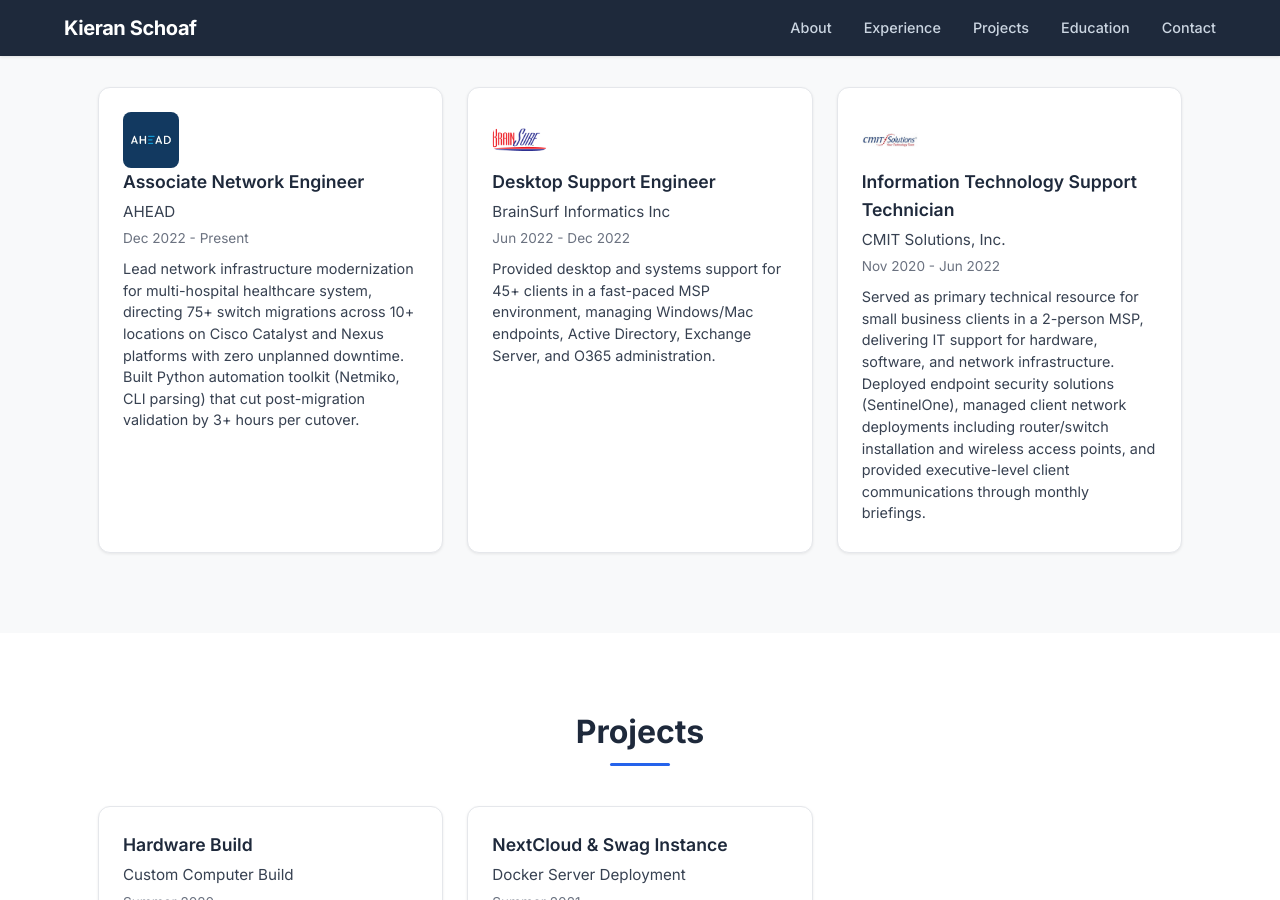
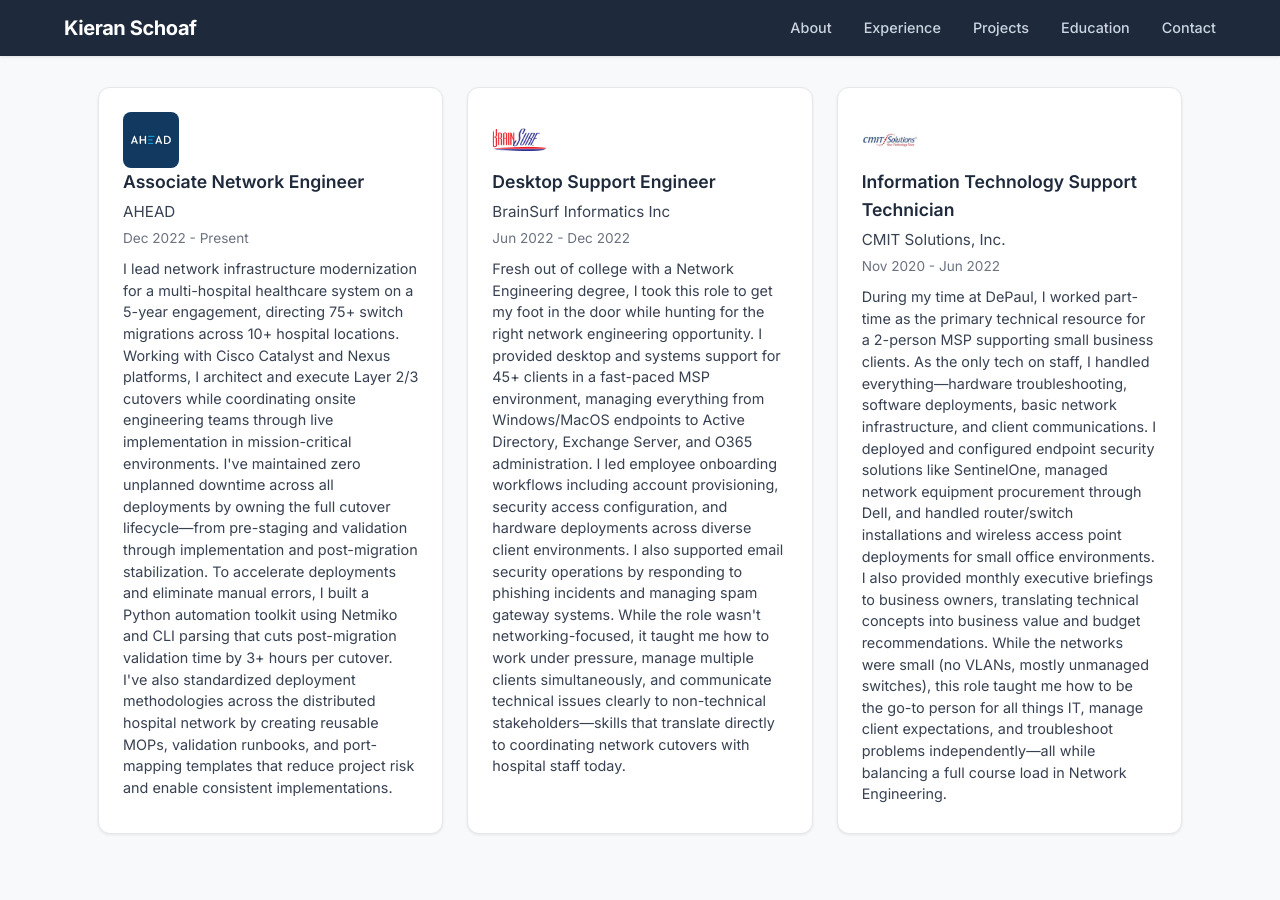
Before and after one commit to kischoaf/kischoaf.github.io, a Jekyll site: the page built from index.html, in a window 1280 px wide and 900 px high, scrolled down 880 px. Built offline with Jekyll 4.4.1, drawn with Linux system fonts in a browser that asks for light colours.

Commit message:
Rewrite all work experience descriptions with detailed narratives
Co-Authored-By: Claude Opus 4.6 <noreply@anthropic.com>

```diff
--- a/_data/experience.yml
+++ b/_data/experience.yml
@@ -2,16 +2,16 @@
   company: AHEAD
   logo: ahead.jpg
   dates: Dec 2022 - Present
-  desc: Lead network infrastructure modernization for multi-hospital healthcare system, directing 75+ switch migrations across 10+ locations on Cisco Catalyst and Nexus platforms with zero unplanned downtime. Built Python automation toolkit (Netmiko, CLI parsing) that cut post-migration validation by 3+ hours per cutover.
+  desc: I lead network infrastructure modernization for a multi-hospital healthcare system on a 5-year engagement, directing 75+ switch migrations across 10+ hospital locations. Working with Cisco Catalyst and Nexus platforms, I architect and execute Layer 2/3 cutovers while coordinating onsite engineering teams through live implementation in mission-critical environments. I've maintained zero unplanned downtime across all deployments by owning the full cutover lifecycle—from pre-staging and validation through implementation and post-migration stabilization. To accelerate deployments and eliminate manual errors, I built a Python automation toolkit using Netmiko and CLI parsing that cuts post-migration validation time by 3+ hours per cutover. I've also standardized deployment methodologies across the distributed hospital network by creating reusable MOPs, validation runbooks, and port-mapping templates that reduce project risk and enable consistent implementations.
 
 - role: Desktop Support Engineer
   company: BrainSurf Informatics Inc
   logo: Brainsurf.png
   dates: Jun 2022 - Dec 2022
-  desc: Provided desktop and systems support for 45+ clients in a fast-paced MSP environment, managing Windows/Mac endpoints, Active Directory, Exchange Server, and O365 administration.
+  desc: Fresh out of college with a Network Engineering degree, I took this role to get my foot in the door while hunting for the right network engineering opportunity. I provided desktop and systems support for 45+ clients in a fast-paced MSP environment, managing everything from Windows/MacOS endpoints to Active Directory, Exchange Server, and O365 administration. I led employee onboarding workflows including account provisioning, security access configuration, and hardware deployments across diverse client environments. I also supported email security operations by responding to phishing incidents and managing spam gateway systems. While the role wasn't networking-focused, it taught me how to work under pressure, manage multiple clients simultaneously, and communicate technical issues clearly to non-technical stakeholders—skills that translate directly to coordinating network cutovers with hospital staff today.
 
 - role: Information Technology Support Technician
   company: CMIT Solutions, Inc.
   dates: Nov 2020 - Jun 2022
   logo: cmit.jpg
-  desc: Served as primary technical resource for small business clients in a 2-person MSP, delivering IT support for hardware, software, and network infrastructure. Deployed endpoint security solutions (SentinelOne), managed client network deployments including router/switch installation and wireless access points, and provided executive-level client communications through monthly briefings.
+  desc: During my time at DePaul, I worked part-time as the primary technical resource for a 2-person MSP supporting small business clients. As the only tech on staff, I handled everything—hardware troubleshooting, software deployments, basic network infrastructure, and client communications. I deployed and configured endpoint security solutions like SentinelOne, managed network equipment procurement through Dell, and handled router/switch installations and wireless access point deployments for small office environments. I also provided monthly executive briefings to business owners, translating technical concepts into business value and budget recommendations. While the networks were small (no VLANs, mostly unmanaged switches), this role taught me how to be the go-to person for all things IT, manage client expectations, and troubleshoot problems independently—all while balancing a full course load in Network Engineering.
```
